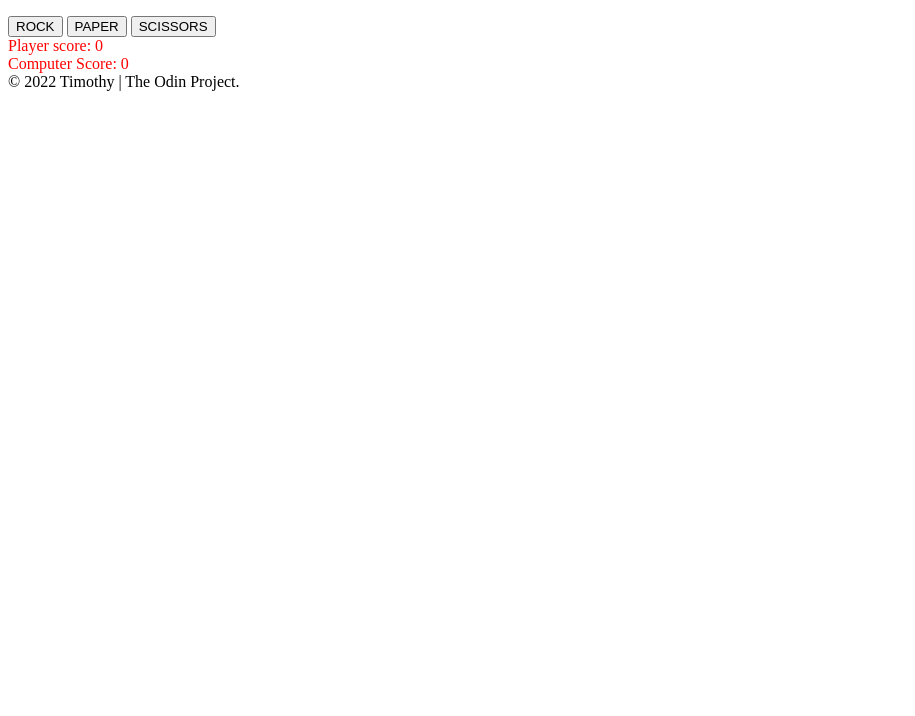
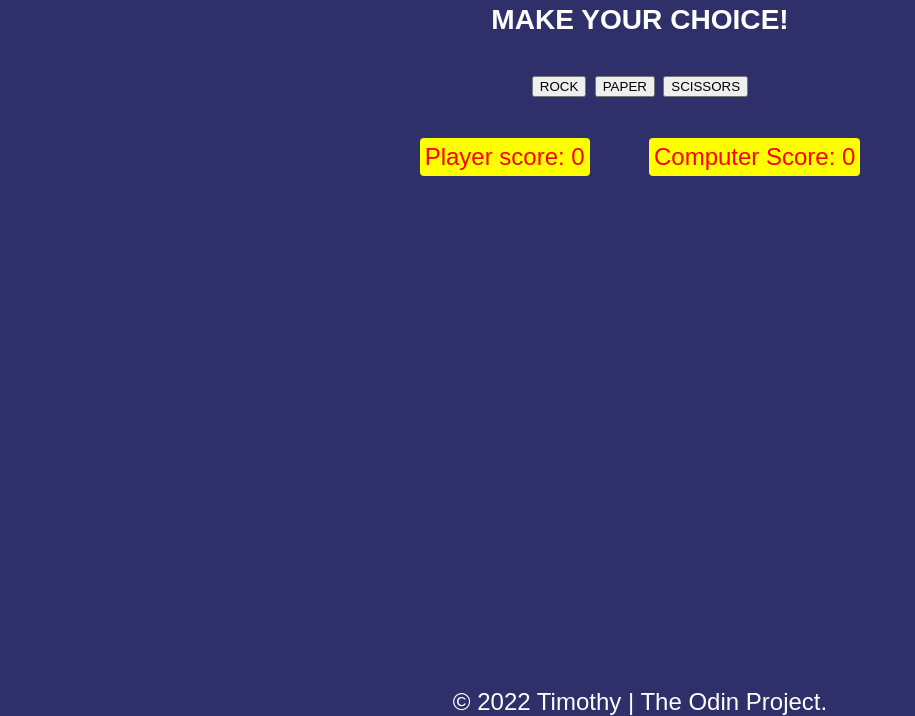
Before and after one commit to Timmyojo/rock-paper-scissors, a plain HTML site: page index.html in a window 1280 px wide. Shown: the part 84-800 px from the top of the page, without its empty margins (0-915 px from the left). Drawn offline with Linux system fonts and the light colour scheme.

Commit message:
linked css style sheet to index html

```diff
--- a/index.html
+++ b/index.html
@@ -5,6 +5,7 @@
     <meta http-equiv="X-UA-Compatible" content="IE=edge">
     <meta name="viewport" content="width=device-width, initial-scale=1.0">
     <title>Rock Paper Scissors Game</title>
+    <link rel="stylesheet" href="rps.css">
 </head>
 <body>
 
```
